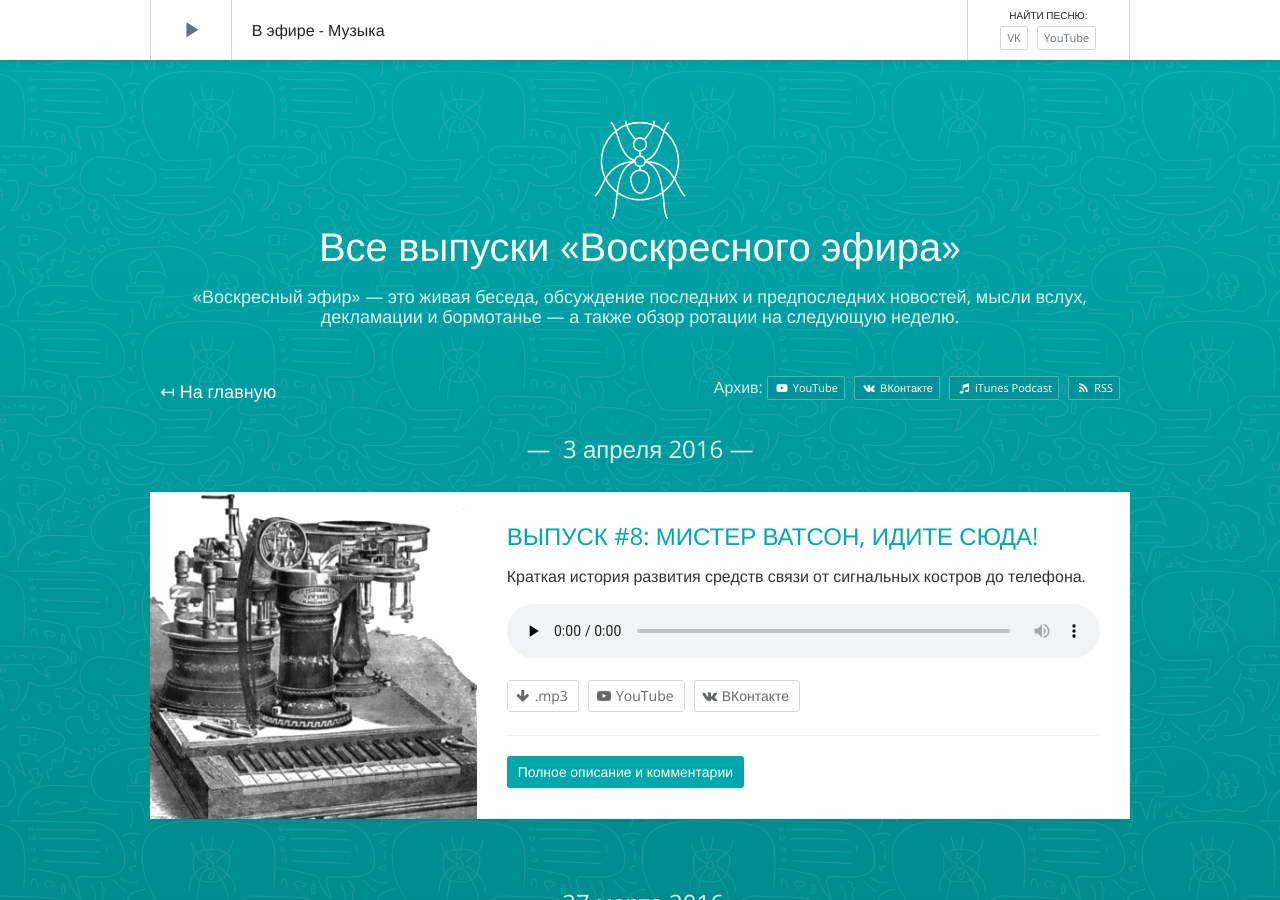
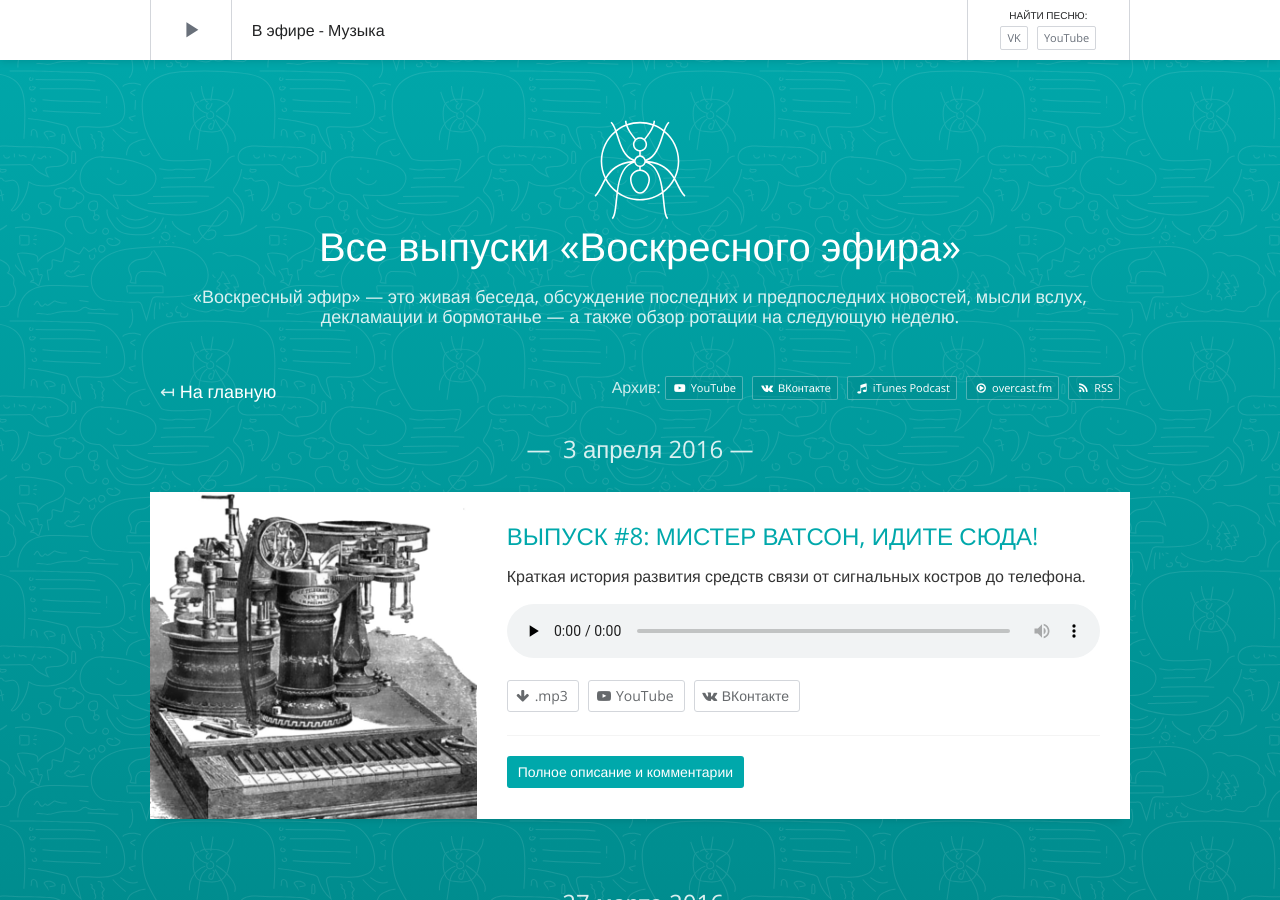
Before and after one commit to tretten/site-moonant, a Jekyll site: the page built from sunday-live.html, in a window 1280 px wide and 900 px high. Built offline with Jekyll 4.4.1, drawn with Linux system fonts in a browser that asks for light colours; nearby versions of some CDN libraries; a script that is not in the unit is left out; comment, search, counter and statistics services are not loaded.

Commit message:
+ overcast

```diff
--- a/_includes/arhivelinks.html
+++ b/_includes/arhivelinks.html
@@ -2,5 +2,6 @@
     <a href="http://j.mp/sunday-live-yt" class="button is-small is-primary"><i class="fa fa-youtube-play"></i> YouTube</a>
     <a href="http://j.mp/sunday-live-vk" class="button is-small is-primary"><i class="fa fa-vk"></i> ВКонтакте</a>
     <a href="https://itunes.apple.com/us/podcast/voskresnyj-efir-na-radio-lunnyj/id1090693210?mt=2" class="button is-small is-primary"><i class="fa fa-music"></i>  iTunes Podcast</a>
+    <a href="https://overcast.fm/itunes1090693210" class="button is-small is-primary"><i class="fa  fa-play-circle-o"></i>  overcast.fm</a>
     <a href="http://feeds.feedburner.com/moon-ant/jQoX" class="button is-small is-primary"><i class="fa fa-rss"></i> RSS</a>
 </p>
--- a/_layouts/post.html
+++ b/_layouts/post.html
@@ -48,6 +48,9 @@ layout: default
                               {% endif %}
                               {% if page.vk %}
                               <a class="button notext" href="{{ page.vk }}" ><i class="fa fa-vk"></i></a>
+                              {% endif %}
+                              {% if page.overcast %}
+                              <a class="button notext" href="{{ page.overcast }}" ><i class="fa fa-play-circle-o"></i></a>
                               {% endif %}
                               {% if page.audio %}
                               <a class="button is-primary is-hidden-tablet" href="{{ page.audio }}"><i class="fa fa-play"></i>Слушать</a><a class="button notext is-hidden-mobile" href="{{ page.audio }}"><i class="fa fa-arrow-down"></i></a>
--- a/index.html
+++ b/index.html
@@ -89,6 +89,9 @@ title: Home
                             {% if post.vk %}
                             <a class="button notext" href="{{ post.vk }}" ><i class="fa fa-vk"></i></a>
                             {% endif %}
+                            {% if post.overcast %}
+                            <a class="button notext" href="{{ post.overcast }}" ><i class="fa fa-play-circle-o"></i></a>
+                            {% endif %}
                             {% if post.audio %}
                             <a class="button is-primary is-hidden-tablet" href="{{ post.audio }}"><i class="fa fa-play"></i>Слушать</a><a class="button notext is-hidden-mobile" href="{{ post.audio }}"><i class="fa fa-arrow-down"></i></a>
                             {% endif %}
--- a/sunday-live.html
+++ b/sunday-live.html
@@ -52,6 +52,9 @@ title:  Все выпуски «Воскресного эфира»
                         {% if post.vk %}
                             <a class="button" href="{{ post.vk }}" ><i class="fa fa-vk"></i>ВКонтакте</a>
                         {% endif %}
+                        {% if post.overcast %}
+                            <a class="button notext" href="{{ post.overcast }}" ><i class="fa fa-play-circle-o"></i>overcast.fm</a>
+                        {% endif %}
                     </p>
                     <hr/>
                     <a href="{{ site.baseurl }}{{ post.url }}" class="button is-primary">Полное описание и комментарии</a>
```
